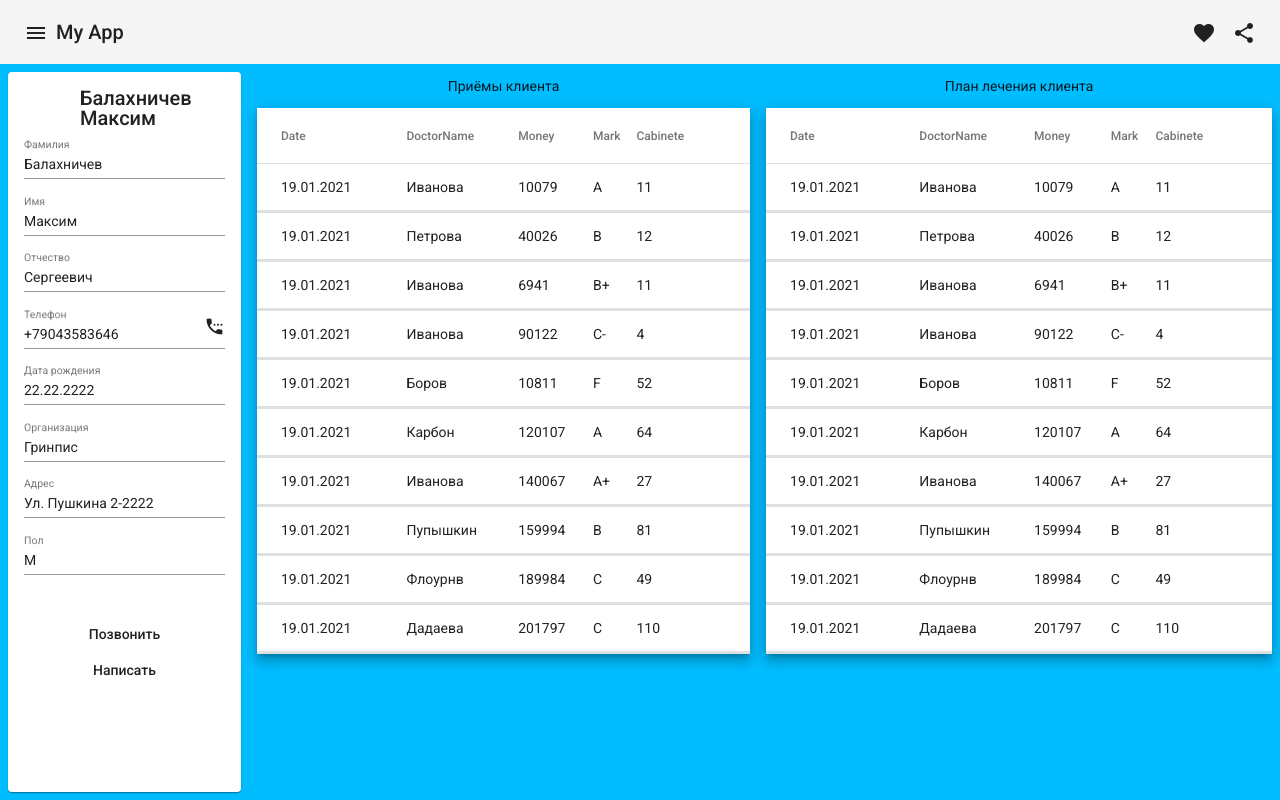
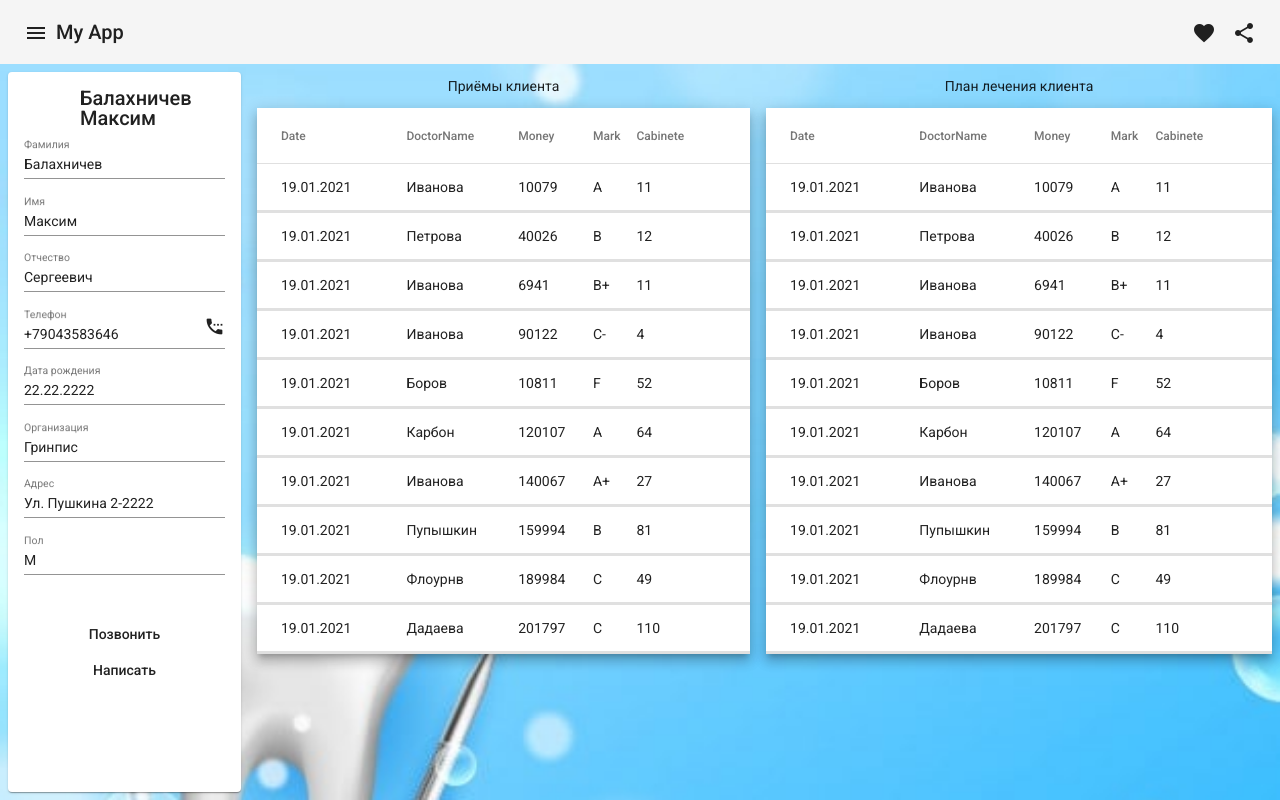
Before and after one commit to RuGrof/dentistryCRM_0, an Angular app: page /profile-view in a window 1280 px wide. Built offline with nearby package versions, Linux system fonts and the light colour scheme.

Commit message:
Added bg img, changed bg color

```diff
--- a/src/app/profile-view/profile-view.component.sass
+++ b/src/app/profile-view/profile-view.component.sass
@@ -1,6 +1,9 @@
 :host
   display: flex
-  background-color: #00bdff
+  background-color: #5bc9fe
+  background-image: url(/assets/imgs/bg.jpg)
+  background-repeat: no-repeat
+  background-size: cover
 
 .profile-form
   display: flex
--- a/src/app/users-list/users-list.component.sass
+++ b/src/app/users-list/users-list.component.sass
@@ -4,7 +4,7 @@
 
 .users-list
   flex-basis: 100%
-  background-color: #00bdff
+  background-color: #5bc9fe
 
 .table-row
   border: 1px solid #e7e7e7
```
Also changed, not shown: src/assets/imgs/bg.jpg (added).
